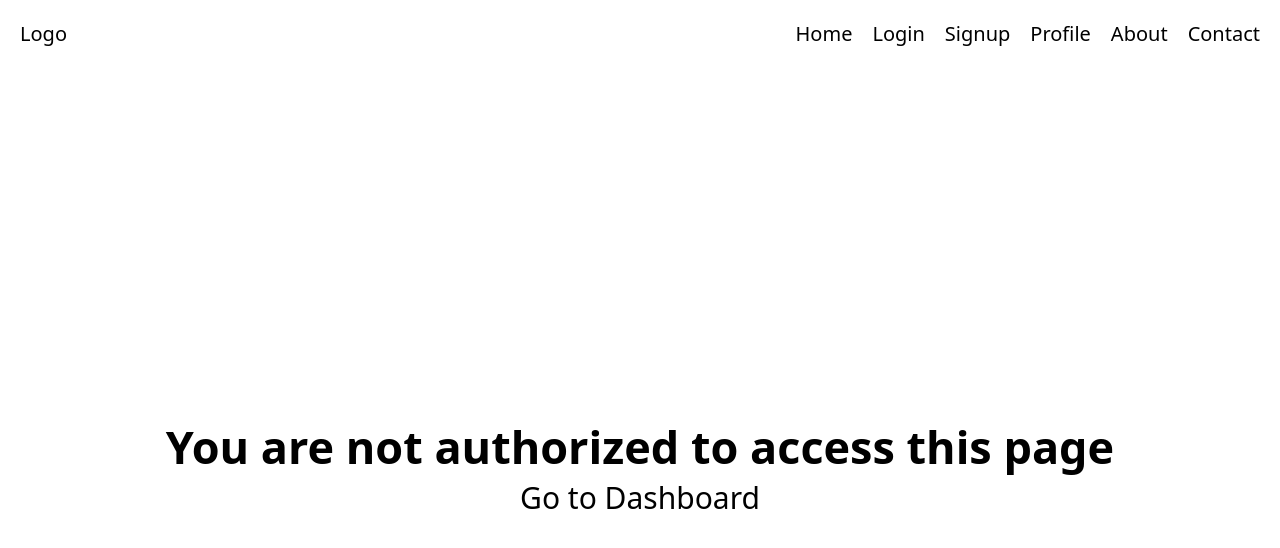
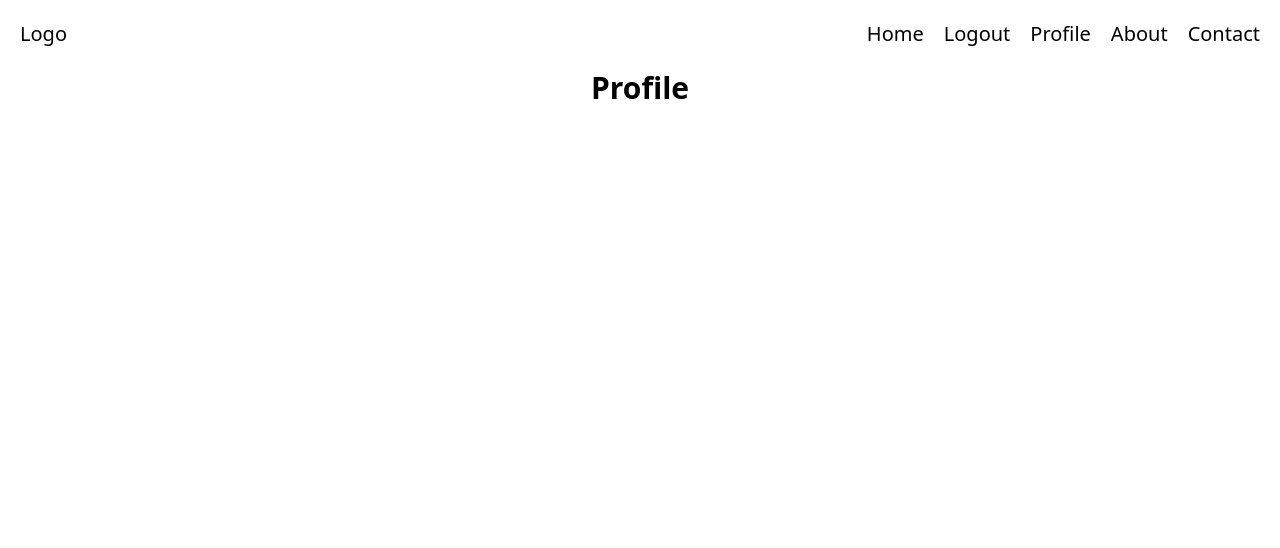
Before and after one commit to web-developer032/react-startup, a React (Create React App) app: page /profile in a window 1280 px wide. Shown: the top 548 px of the page. Built offline with nearby package versions, Linux system fonts and the light colour scheme; sample sign-in values are in the browser's storage.

Commit message:
enhanceed routing

```diff
--- a/src/App.jsx
+++ b/src/App.jsx
@@ -1,4 +1,4 @@
-import React, { useEffect } from "react";
+import React, { useEffect, useState } from "react";
 import { useDispatch, useSelector } from "react-redux";
 import Navbar from "./components/navbar/Navbar";
 import { Routes, Route } from "react-router-dom";
@@ -16,31 +16,44 @@ function App() {
     const auth = useSelector((state) => state.auth);
     const dispatch = useDispatch();
 
+    const [loading, setLoading] = useState(true);
+
     useEffect(() => {
         // FETCH USER DATA USING TOKEN
-        dispatch(setUser(false));
+        dispatch(setUser(!!localStorage.getItem("user")));
 
-        return () => {};
+        setLoading(false);
     }, []);
 
-    return (
+    console.log("APP STATE: ", auth);
+
+    return loading ? (
+        <h1>Loading...</h1>
+    ) : (
         <>
-            <Navbar />
-
             <Routes>
-                <Route index element={<Home />} />
-                <Route path="about" element={<About />} />
-                <Route path="contact" element={<Contact />} />
-                <Route path="login" element={<Login />} />
-                <Route path="signup" element={<Signup />} />
                 <Route
-                    path="profile"
+                    path="login"
                     element={
-                        <ProtectedRoute>
-                            <Profile />
+                        <ProtectedRoute isAllowed={!auth.user} redirectedUrl={"/"}>
+                            <Login />
                         </ProtectedRoute>
                     }
                 />
+                <Route path="signup" element={<Signup />} />
+
+                <Route
+                    path="/"
+                    element={
+                        <ProtectedRoute isAllowed={auth.user} redirectedUrl={"/login"}>
+                            <Home />
+                        </ProtectedRoute>
+                    }
+                >
+                    <Route path="about" element={<About />} />
+                    <Route path="contact" element={<Contact />} />
+                    <Route path="profile" element={<Profile />} />
+                </Route>
                 <Route path="*" element={<NotFound />} />
             </Routes>
         </>
--- a/src/components/protectedRoute/ProtectedRoute.jsx
+++ b/src/components/protectedRoute/ProtectedRoute.jsx
@@ -1,14 +1,11 @@
-import { useSelector } from "react-redux";
+import { Navigate } from "react-router-dom";
 import UnAuthorized from "../../pages/unAuthorized/UnAuthorized";
 
-const ProtectedRoute = ({ children }) => {
-    const auth = useSelector((state) => state.auth);
-
-    if (!auth.user) {
-        return <UnAuthorized to="/" replace />;
-        // return <Navigate to="/" replace />;
+const ProtectedRoute = ({ isAllowed, children, redirectedUrl = "login" }) => {
+    if (isAllowed) {
+        return children;
     }
-
-    return children;
+    return <Navigate to={redirectedUrl} replace />;
+    // return <UnAuthorized to={redirectedUrl} replace />;
 };
 export default ProtectedRoute;
--- a/src/index.css
+++ b/src/index.css
@@ -73,3 +73,8 @@ button:is(:hover, :focus, :focus-within) {
     font-size: 3rem;
     text-align: center;
 }
+
+h1 {
+    font-size: 3rem;
+    text-align: center;
+}
--- a/src/pages/home/Home.jsx
+++ b/src/pages/home/Home.jsx
@@ -1,32 +1,11 @@
-import axios from "axios";
-import { useEffect, useState } from "react";
-import { formatUserName } from "../../utils/utils";
+import { Outlet } from "react-router-dom";
+import Navbar from "../../components/navbar/Navbar";
 
 export default function Home() {
-    const [users, setUsers] = useState([]);
-
-    // Load the data from the server
-    useEffect(() => {
-        const getUsers = async () => {
-            const response = await axios.get("https://jsonplaceholder.typicode.com/users");
-            setUsers(response.data);
-        };
-        getUsers();
-    }, []);
-
     return (
         <section>
-            <h1>HOME</h1>
-
-            <ul>
-                {users.map((user) => {
-                    return (
-                        <li key={user.id}>
-                            {user.name} ({formatUserName(user.username)})
-                        </li>
-                    );
-                })}
-            </ul>
+            <Navbar />
+            <Outlet />
         </section>
     );
 }
--- a/src/pages/login/Login.jsx
+++ b/src/pages/login/Login.jsx
@@ -1,10 +1,9 @@
 import React, { useEffect } from "react";
-import { useDispatch, useSelector } from "react-redux";
+import { useDispatch } from "react-redux";
 import { setUser } from "../../redux/slices/authSlice";
 import { useNavigate } from "react-router-dom";
 
 function Login() {
-    const auth = useSelector((state) => state.auth);
     const dispatch = useDispatch();
     const navigate = useNavigate();
 
@@ -12,6 +11,7 @@ function Login() {
         <form
             onSubmit={(e) => {
                 e.preventDefault();
+                localStorage.setItem("user", true);
                 dispatch(setUser(true));
                 navigate("/");
             }}
--- a/src/pages/profile/Profile.jsx
+++ b/src/pages/profile/Profile.jsx
@@ -1,7 +1,7 @@
 import React from "react";
 
 function Profile() {
-    return <div>Profile</div>;
+    return <h1>Profile</h1>;
 }
 
 export default Profile;
```
